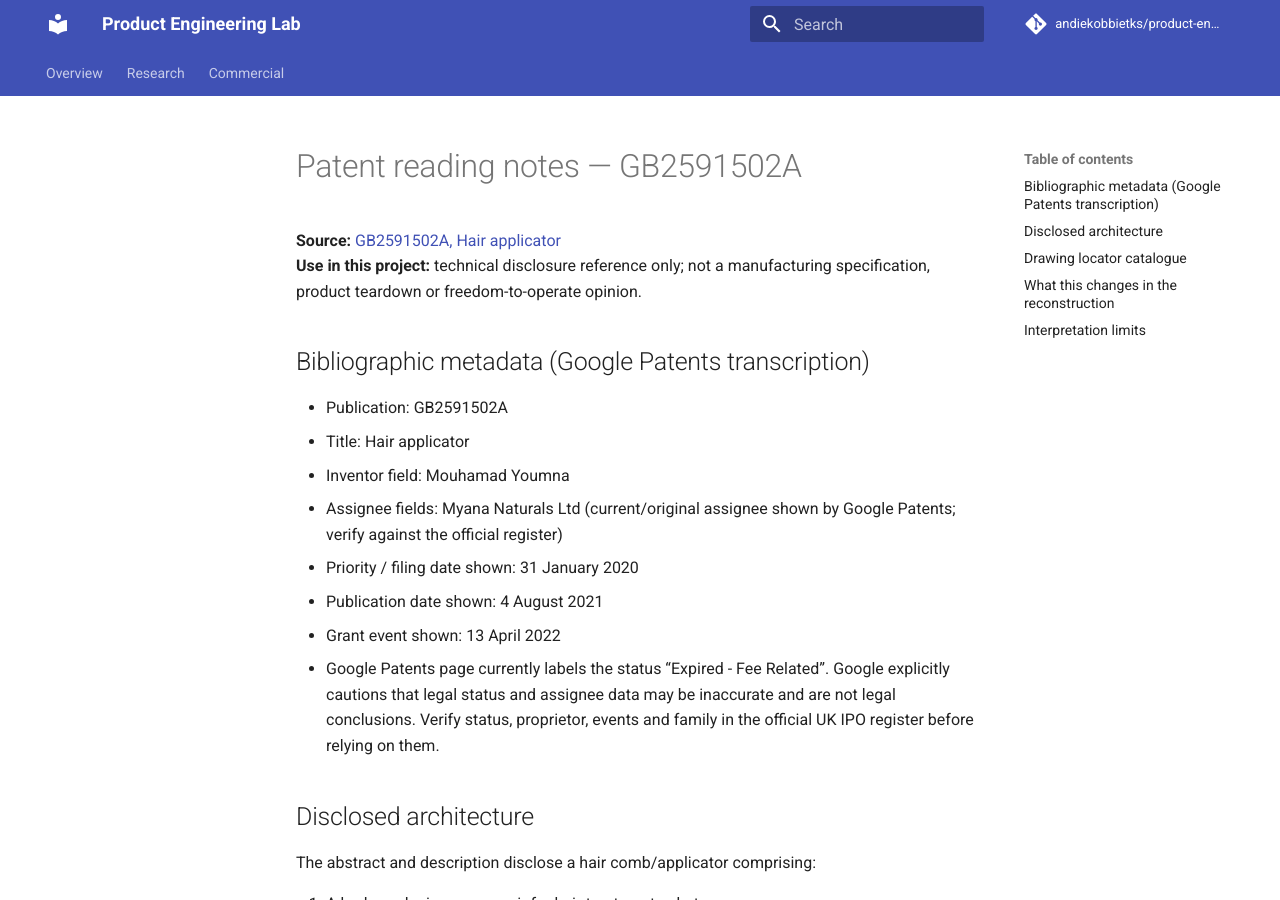
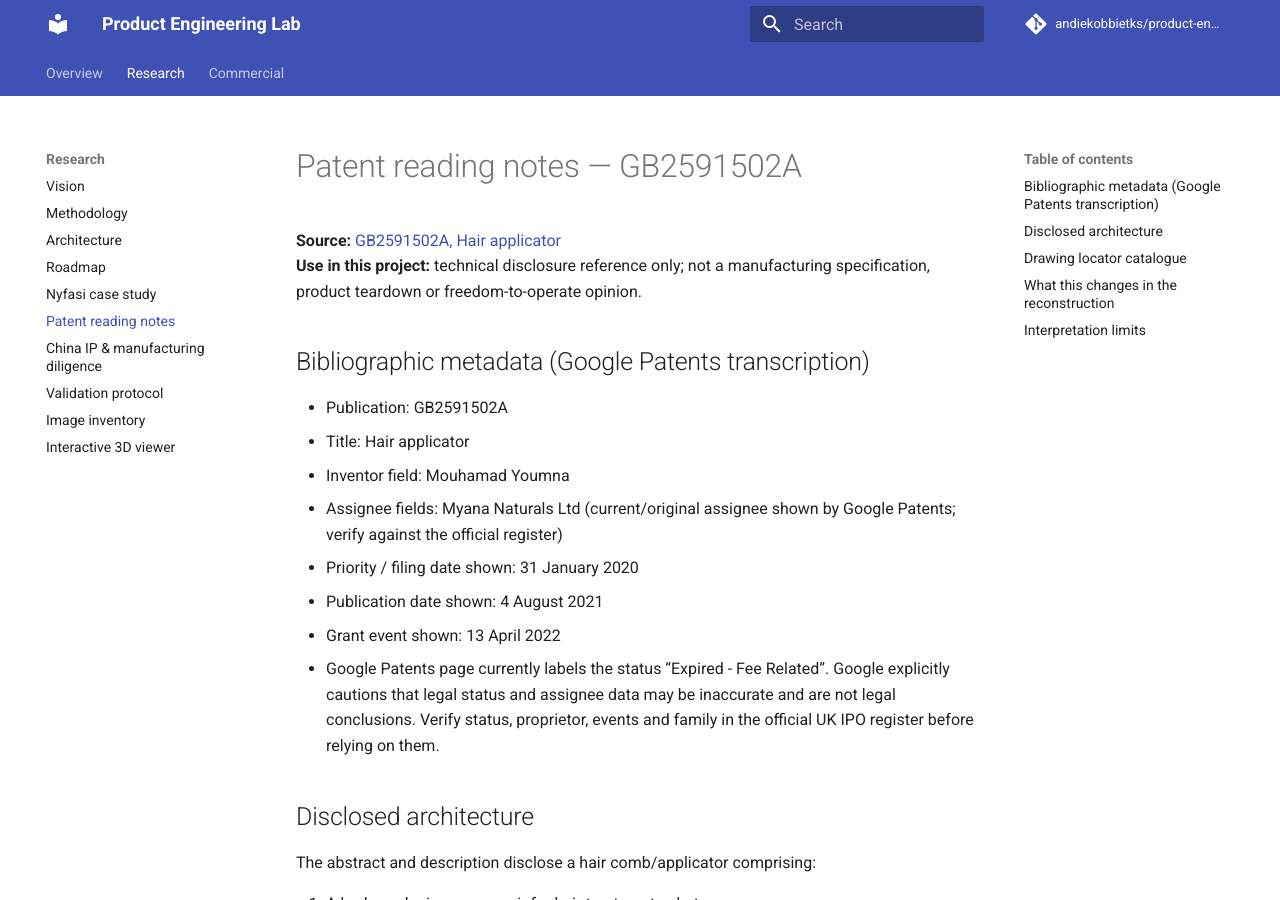
Before and after one commit to andiekobbietks/product-engineering-lab, an MkDocs documentation site: the page built from docs/experiments/patent-reading-notes.md, in a window 1280 px wide and 900 px high. Built offline with MkDocs 1.6.1 and Material for MkDocs 9.7.7, drawn with Linux system fonts in a browser that asks for light colours; comment, search, counter and statistics services are not loaded.

Commit message:
Add patent reading notes to documentation navigation

```diff
--- a/mkdocs.yml
+++ b/mkdocs.yml
@@ -16,6 +16,7 @@ nav:
       - Architecture: architecture.md
       - Roadmap: roadmap.md
       - Nyfasi case study: experiments/nyfasi.md
+      - Patent reading notes: experiments/patent-reading-notes.md
       - China IP & manufacturing diligence: experiments/nyfasi-china-due-diligence.md
       - Validation protocol: experiments/nyfasi-validation.md
       - Image inventory: experiments/image-inventory.md
```
